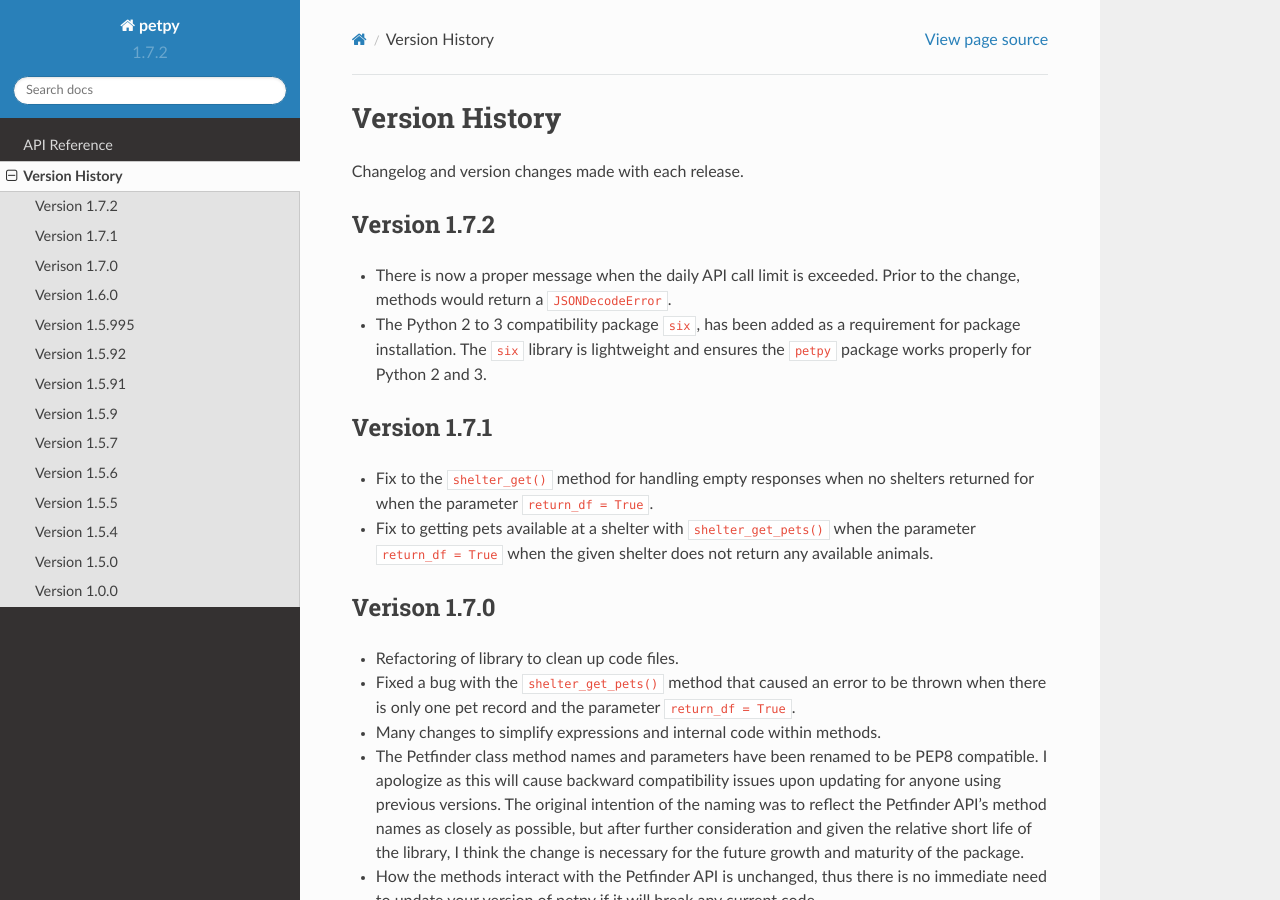
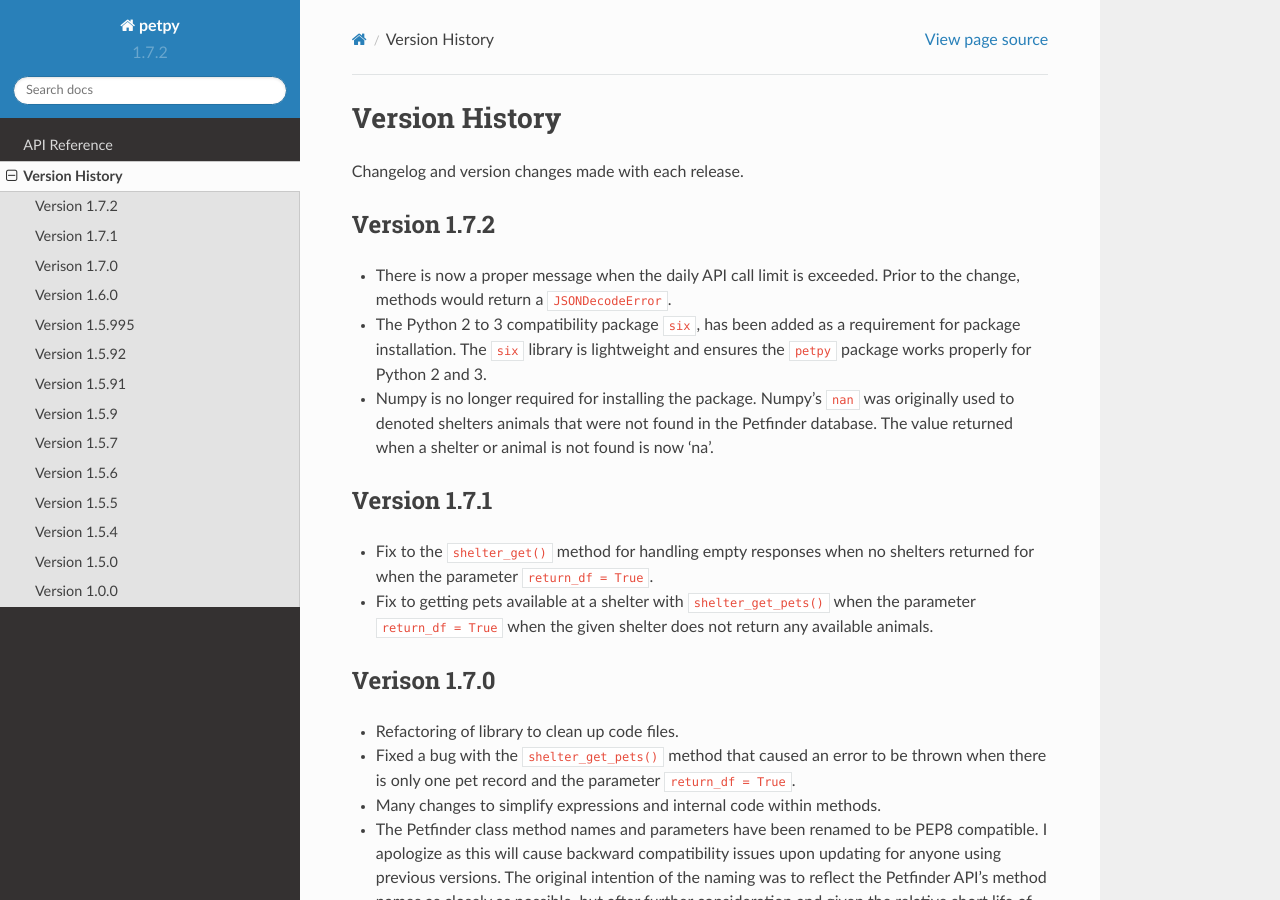
Before and after one commit to aschleg/petpy, a Sphinx documentation site: the page built from docs/source/versions.rst, in a window 1280 px wide and 900 px high. Built offline with Sphinx 7.4.7 and the Read the Docs theme 2.0.0, drawn with Linux system fonts in a browser that asks for light colours.

Commit message:
commit latest doc build

```diff
--- a/docs/source/versions.rst
+++ b/docs/source/versions.rst
@@ -12,6 +12,9 @@ Version 1.7.2
   return a :code:`JSONDecodeError`.
 - The Python 2 to 3 compatibility package :code:`six`, has been added as a requirement for package installation.
   The :code:`six` library is lightweight and ensures the :code:`petpy` package works properly for Python 2 and 3.
+- Numpy is no longer required for installing the package. Numpy's :code:`nan` was originally used to denoted shelters
+  animals that were not found in the Petfinder database. The value returned when a shelter or animal is not found
+  is now 'na'.
 
 Version 1.7.1
 -------------
```
Also changed, not shown: 16 other files.
